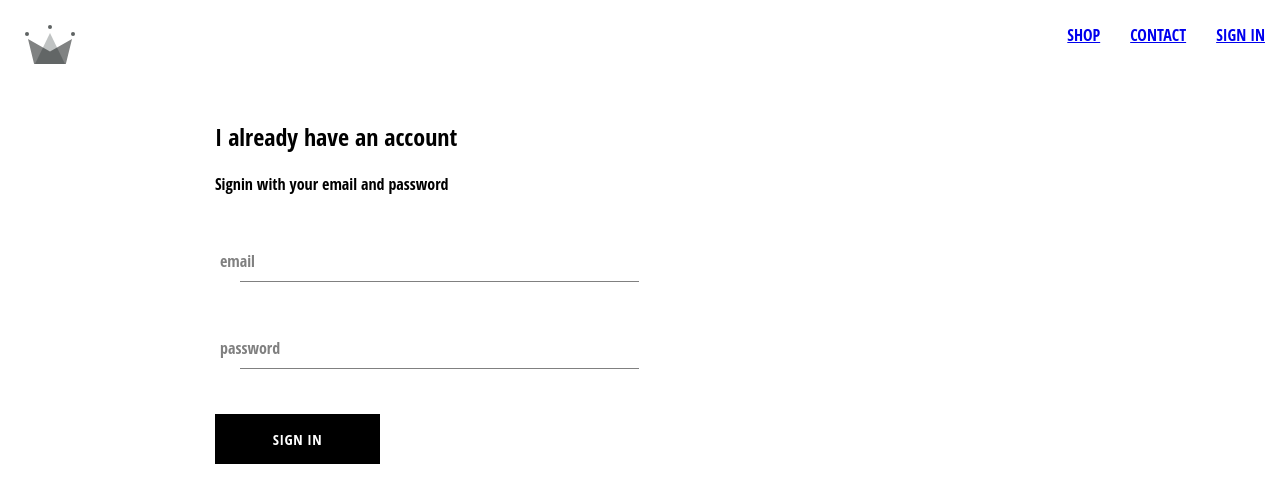
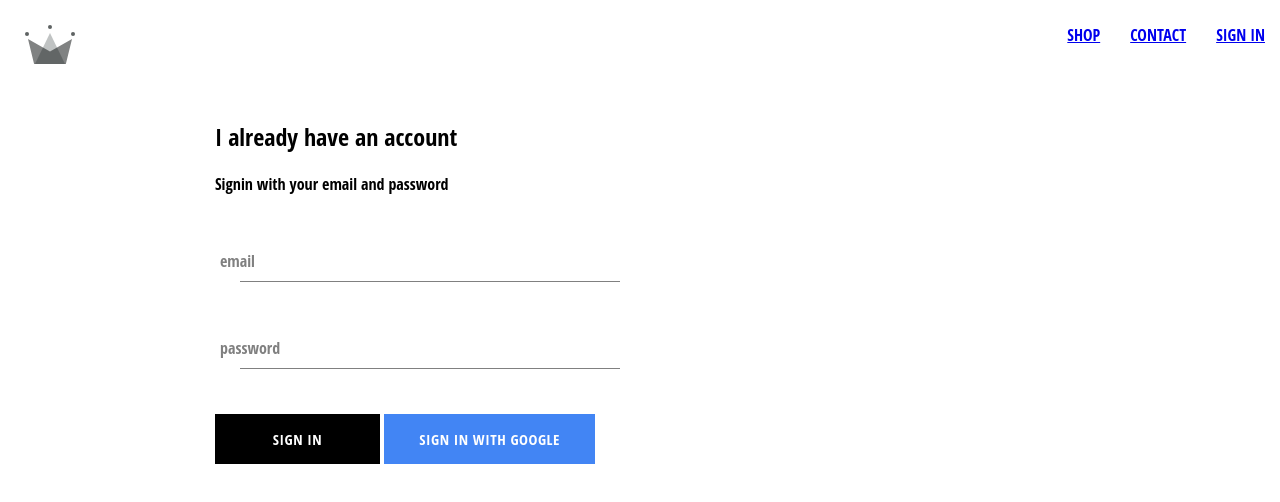
Before and after one commit to Estif017/crwn-2, a React (Create React App) app: page /signin in a window 1280 px wide. Shown: the top 502 px of the page. Built offline with nearby package versions, Linux system fonts and the light colour scheme; no server answers; the HTML template or start-up script is replaced by a standard one.

Commit message:
created a sigin in with goolge with firebase

```diff
--- a/src/App.css
+++ b/src/App.css
@@ -1,3 +1,6 @@
+* {
+	box-sizing: border-box;
+}
 body {
 	font-family: 'Open Sans Condensed';
 	/* background-color: black; */
--- a/src/App.js
+++ b/src/App.js
@@ -1,14 +1,25 @@
+import { useEffect, useState } from 'react';
 import { Route, Switch } from 'react-router-dom';
 import './App.css';
 import Header from './components/header/Header';
+import { auth } from './firebase/firebase-util';
 import HomePage from './pages/HomePage/HomePage';
 import ShopPage from './pages/shopPage/ShopPage';
 import SignInSignUpPage from './pages/sign-in-sign-up/SignInSignUpPage';
 
 function App() {
+  const [currentUser,setCurrentUser]=useState(null)
+  let unSubscribeFromAuth=null
+  useEffect(()=>{
+      unSubscribeFromAuth=auth.onAuthStateChanged(user=>{
+        setCurrentUser(user)
+        console.log(user);
+      })
+      return ()=> unSubscribeFromAuth()
+    },[])
   return (
     <div >
-      <Header/>
+      <Header currentUser={currentUser}/>
       <Switch>
         <Route exact path="/" component={HomePage}/>
         <Route exact path="/shop" component={ShopPage}/>
--- a/src/components/custom-button/custom-button-style.js
+++ b/src/components/custom-button/custom-button-style.js
@@ -21,4 +21,14 @@ export const Button=styled.button`
         color: black;
         border: 1px solid black;
     }
+
+    &.google-sign-in {
+    background-color: #4285f4;
+    color: white;
+
+    &:hover {
+      background-color: #357ae8;
+      border: none;
+    }
+  }
 `
--- a/src/components/header/Header.js
+++ b/src/components/header/Header.js
@@ -1,16 +1,20 @@
 import React from 'react'
 
 import {ReactComponent as Logo} from '../../assets/crown.svg'
-import { HeaderContainer, LogoContainer, OptionsContainer,OptionLink } from './header-style'
+import { auth } from '../../firebase/firebase-util'
+import { HeaderContainer, LogoContainer, OptionsContainer,OptionLink,Option } from './header-style'
 
-const Header = () => {
+const Header = ({currentUser}) => {
     return (
         <HeaderContainer>
             <LogoContainer to='/'><Logo/></LogoContainer>
             <OptionsContainer>
                 <OptionLink to='/shop'>SHOP</OptionLink>
                 <OptionLink to='/contact'>CONTACT</OptionLink>
-                <OptionLink to='/signin'>SIGN IN</OptionLink>
+                {currentUser ?
+                    <Option onClick={()=>auth.signOut()}>SIGN OUT</Option>:
+                    <OptionLink to='/signin'>SIGN IN</OptionLink>
+                 }
             </OptionsContainer>
         </HeaderContainer>
     )
--- a/src/components/header/header-style.js
+++ b/src/components/header/header-style.js
@@ -20,6 +20,10 @@ export const OptionsContainer=styled.div`
 export const OptionLink= styled(Link)`
     padding: 10px 15px;
 `;
+export const Option= styled.div`
+    padding: 10px 15px;
+    cursor: pointer;
+`;
 
 export const LogoContainer=styled(Link)`
     height: 100%;
--- a/src/components/sign-In/SignIn.js
+++ b/src/components/sign-In/SignIn.js
@@ -1,7 +1,8 @@
 import React, { useState } from 'react'
+import { SignInWithGoogle } from '../../firebase/firebase-util'
 import CustomButton from '../custom-button/CustomButton'
 import FormInput from '../form-input/FormInput'
-import { SignInContainer } from './sign-in-style'
+import { Buttons, SignInContainer } from './sign-in-style'
 
 const SignIn = () => {
     const [email, setEmail]=useState('')
@@ -43,7 +44,10 @@ const SignIn = () => {
                  label="password"
                  required
                  />
-                 <CustomButton type="submit">Sign in</CustomButton>
+                 <Buttons>
+                    <CustomButton type="submit">Sign in</CustomButton>
+                    <CustomButton className='google-sign-in' type='button' onClick={SignInWithGoogle}>Sign in with google</CustomButton>
+                 </Buttons>
             </form>
         </SignInContainer>
     )
--- a/src/components/sign-In/sign-in-style.js
+++ b/src/components/sign-In/sign-in-style.js
@@ -1,7 +1,12 @@
 import styled from "styled-components";
 
 export const SignInContainer=styled.div`
-    width: 30vw;
+    width: 380px;
     display: flex;
     flex-direction: column;
 `
+
+export const Buttons=styled.div`
+    display: flex;
+    justify-content: space-between;
+`
--- /dev/null
+++ b/src/firebase/firebase-util.js
@@ -0,0 +1,26 @@
+import firebase from 'firebase/app'
+import 'firebase/auth'
+import 'firebase/firestore'
+
+var config = {
+    apiKey: "AIzaSyApDYL4jK6Tp7rHHS3NnXm1ded9Z2rEP7g",
+    authDomain: "crwn-2-16977.firebaseapp.com",
+    databaseURL: "https://crwn-2-16977.firebaseio.com",
+    projectId: "crwn-2-16977",
+    storageBucket: "crwn-2-16977.appspot.com",
+    messagingSenderId: "1063901345099",
+    appId: "1:1063901345099:web:780b46b04f261de5d2e4ce",
+    measurementId: "G-WFMECZY04C"
+  };
+  // Initialize Firebase
+  firebase.initializeApp(config);
+
+  export const auth = firebase.auth()
+  export const firestore = firebase.firestore()
+
+  const provider = new firebase.auth.GoogleAuthProvider()
+  provider.setCustomParameters({ prompt:'select_account' })
+  export const SignInWithGoogle=()=>auth.signInWithPopup(provider)
+
+
+  export default firebase
```
Also changed, not shown: src/firebase/firebase.js (deleted).
